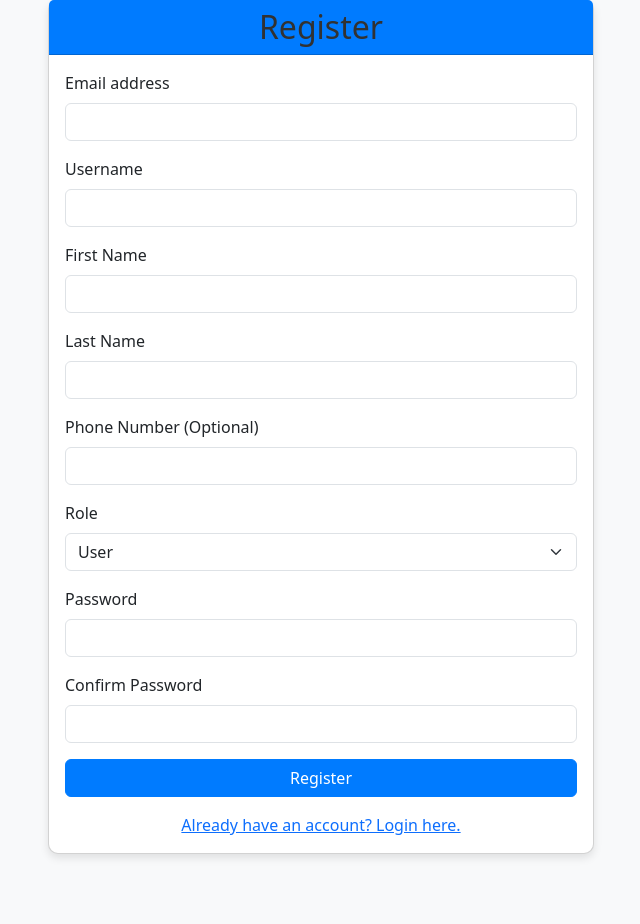
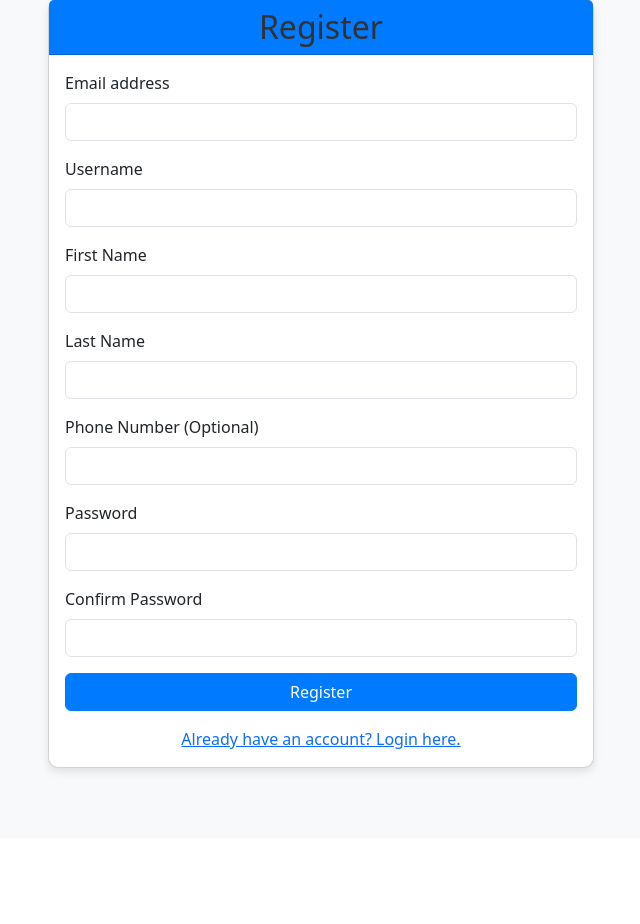
Before and after one commit to Sotatek-DatLuu2/TodosWeb, a FastAPI app: page /auth/register-page in a window 1280 px wide. Shown: the part 91-1015 px from the top of the page, without its empty margins (319-959 px from the left). After the commit the page ends 866 px from the top, so only its background shows below. Run offline with FastAPI, Linux system fonts and the light colour scheme; parts of the project's set-up code (start-up, migrations or seed data) failed here and were passed over.

Commit message:
fix register

```diff
--- a/templates/register.html
+++ b/templates/register.html
@@ -31,13 +31,13 @@
                             <label for="phone_number" class="form-label">Phone Number (Optional)</label>
                             <input type="text" class="form-control" id="phone_number" name="phone_number">
                         </div>
-                        <div class="mb-3">
-                            <label for="role" class="form-label">Role</label>
-                            <select class="form-select" id="role" name="role" required>
-                                <option value="user">User</option>
-                                <option value="admin">Admin</option>
-                            </select>
-                        </div>
+<!--                        <div class="mb-3">-->
+<!--                            <label for="role" class="form-label">Role</label>-->
+<!--                            <select class="form-select" id="role" name="role" required>-->
+<!--                                <option value="user">User</option>-->
+<!--                                <option value="admin">Admin</option>-->
+<!--                            </select>-->
+<!--                        </div>-->
                         <div class="mb-3">
                             <label for="password" class="form-label">Password</label>
                             <input type="password" class="form-control" id="password" name="password" required minlength="8">
```
